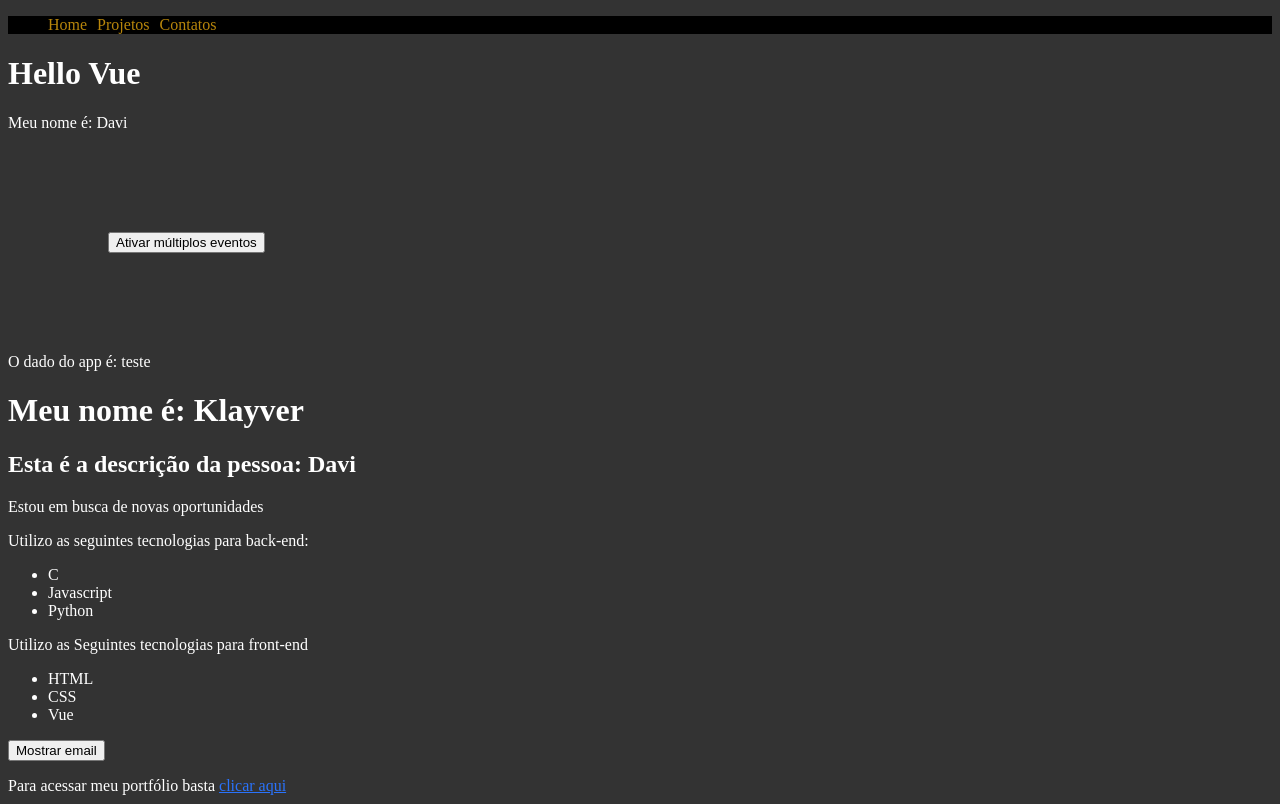
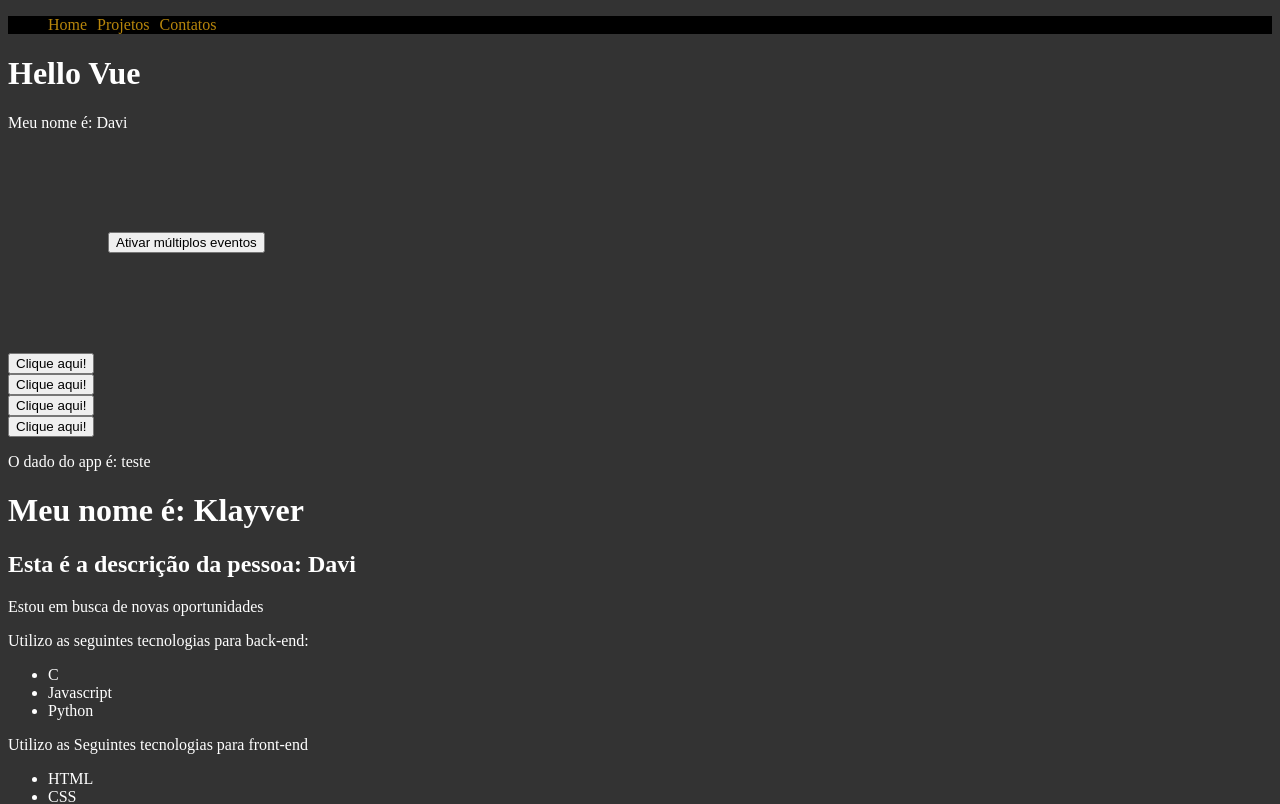
Before and after one commit to DKlayver/Vue3_Study, a Vue app in the folder aula2/: page / in a window 1280 px wide. Shown: the top 804 px of the page. Built offline with nearby package versions, Linux system fonts and the light colour scheme.

Commit message:
#16 Reutilizacao

```diff
--- a/aula2/src/components/PrimeiroCOmponente.vue
+++ b/aula2/src/components/PrimeiroCOmponente.vue
@@ -3,10 +3,15 @@
         <h1>Hello Vue</h1>
         <p>Meu nome é: {{ nome }}</p>
         <MultiplosEventos />
+        <Reutilizacao />
+        <Reutilizacao />
+        <Reutilizacao />
+        <Reutilizacao />
     </div>
 </template>
 
 <script>
+    import Reutilizacao from './Reutilizacao.vue';
     import MultiplosEventos from './MultiplosEventos.vue'
 
     export default {
@@ -18,7 +23,8 @@
             }
         },
         components: {
-            MultiplosEventos
+            MultiplosEventos,
+            Reutilizacao
         }
     }
 </script>
--- /dev/null
+++ b/aula2/src/components/Reutilizacao.vue
@@ -0,0 +1,27 @@
+<template>
+    <div>
+        <button @click="ativar">Clique aqui!</button>
+        <span v-show="ativou">Ativado!</span>
+    </div>
+
+</template>
+<script>
+    export default {
+        name: 'Reutilizacao',
+        data() {
+            return {
+                ativou: false
+            }
+        },
+        methods: {
+            ativar() {
+                this.ativou = !this.ativou
+            }
+        }
+    }
+
+</script>
+
+<style>
+
+</style>
```
